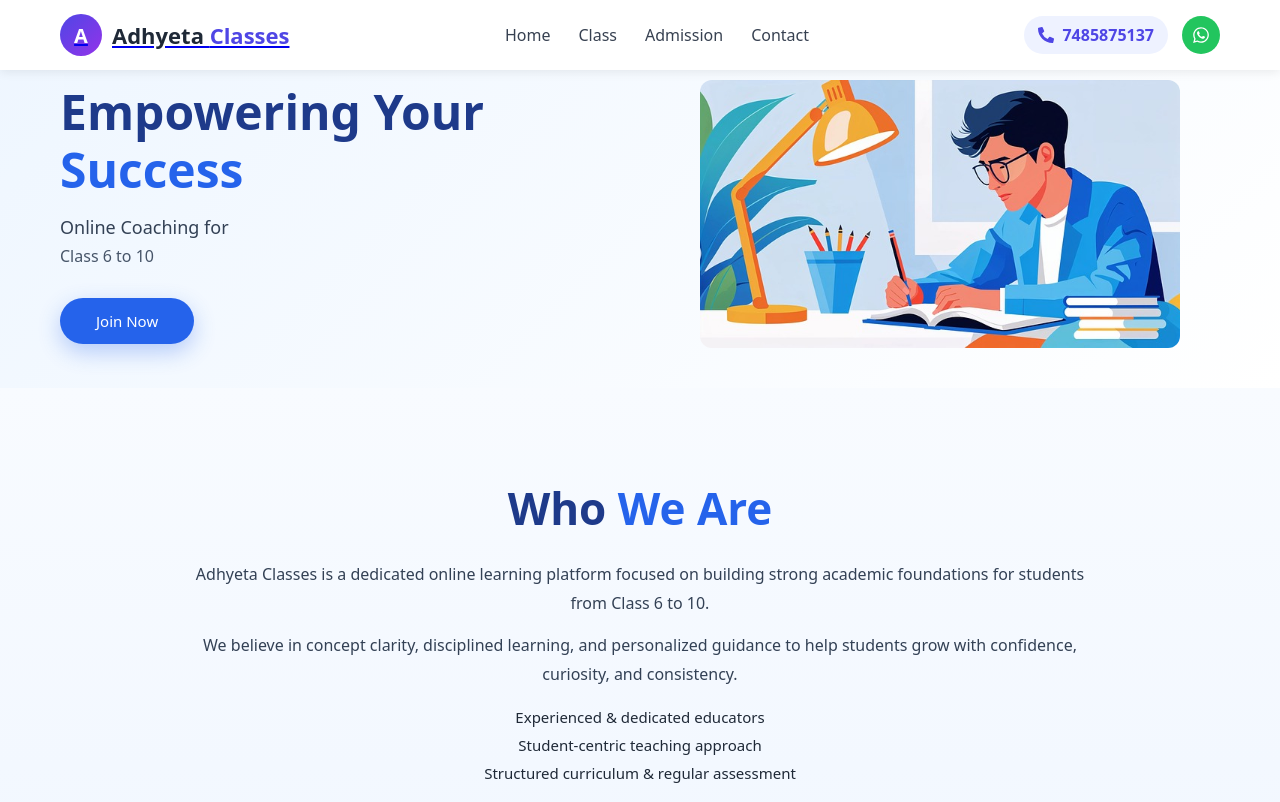
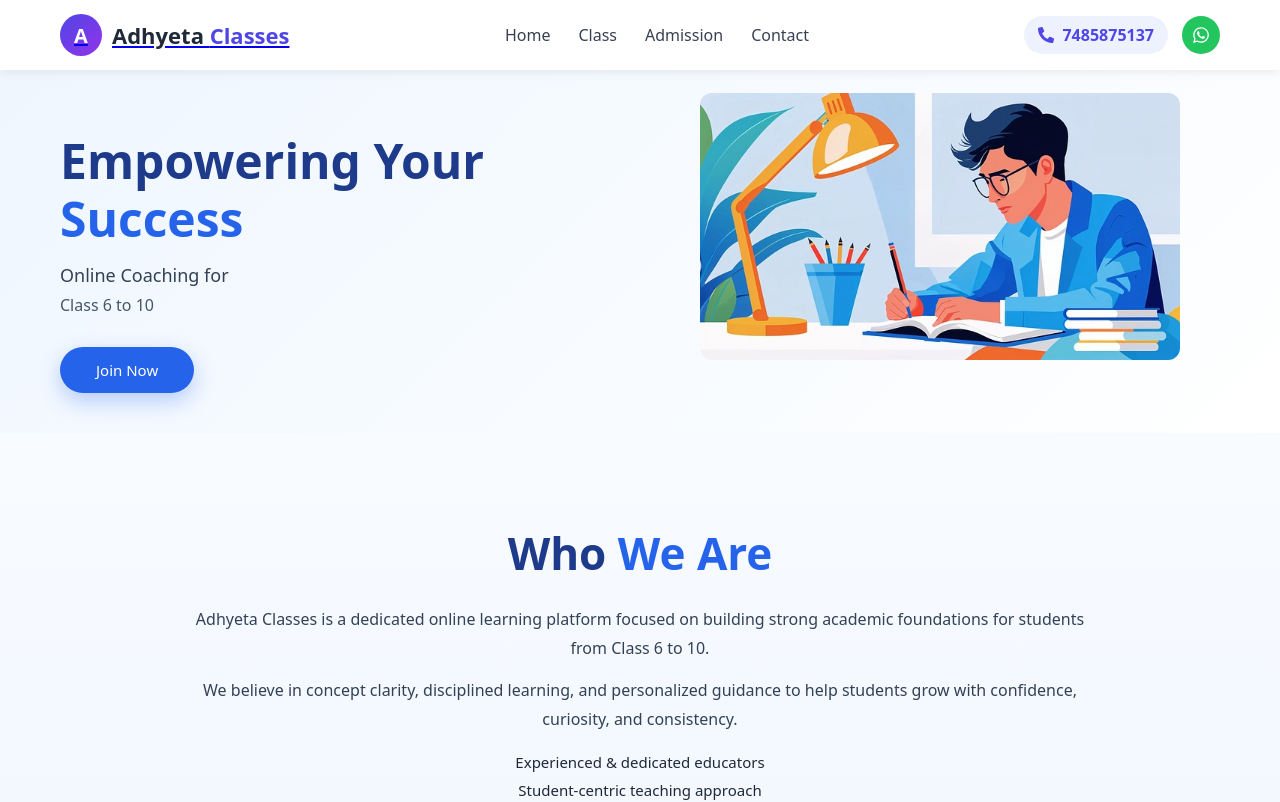
Before and after one commit to Adi2917/Adhyeta-Classes, a React (Vite) app: page / in a window 1280 px wide. Shown: the top 802 px of the page. Built offline with nearby package versions, Linux system fonts and the light colour scheme.

Commit message:
all clear

```diff
--- a/src/components/hero/Hero.css
+++ b/src/components/hero/Hero.css
@@ -1,7 +1,7 @@
 /* ===== HERO ===== */
 .hero {
   background: linear-gradient(135deg, #eef6ff, #ffffff);
-  padding-top: 40px; /* 🔥 navbar ke just niche */
+  padding-top: 20px; /* 🔥 navbar ke just niche */
 }
 
 /* container */
@@ -20,6 +20,7 @@
   font-size: 48px;
   color: #1e3a8a;
   line-height: 1.2;
+  margin-top: 1.5em;
 }
 
 .hero-text h1 span {
```
